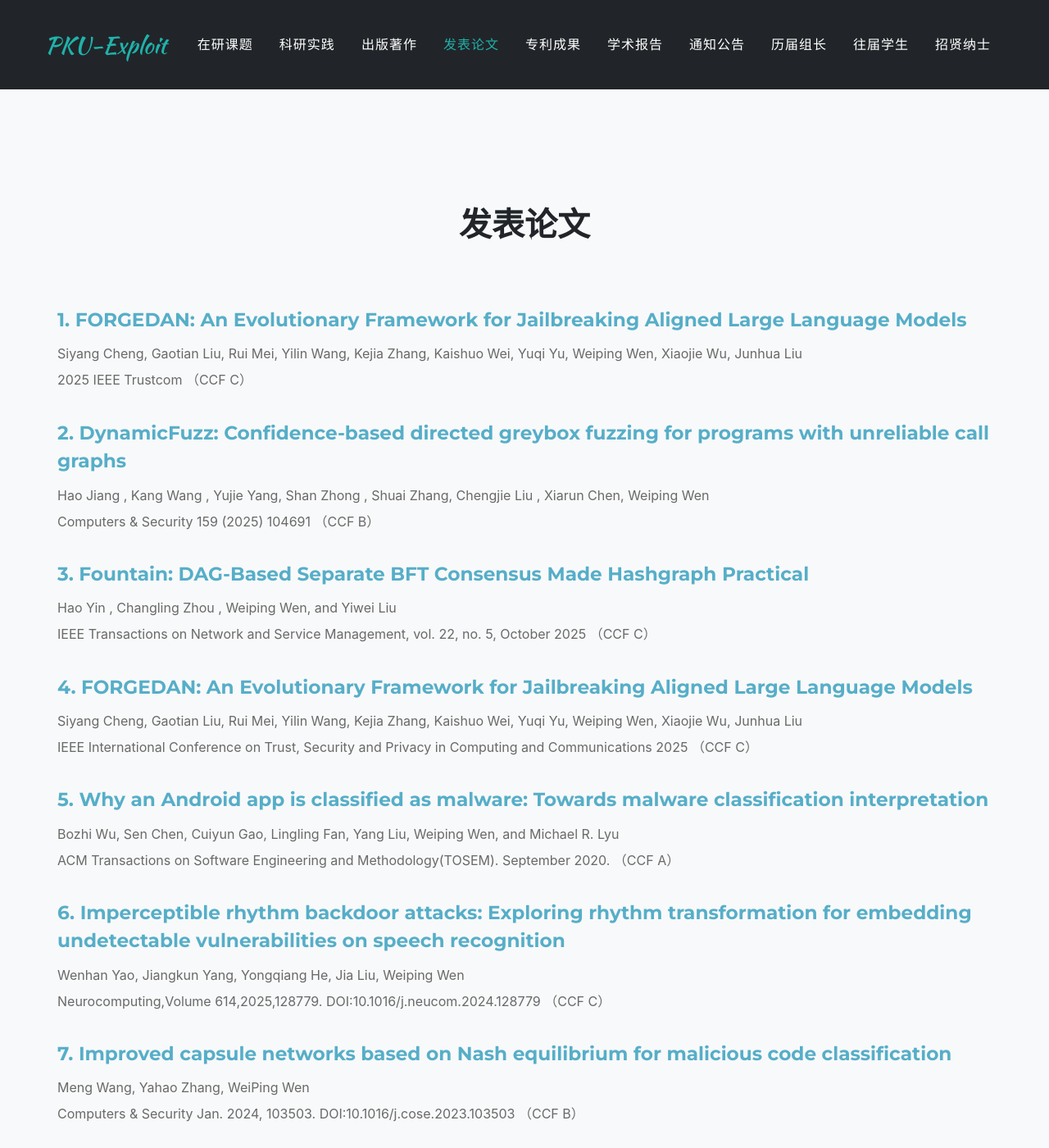
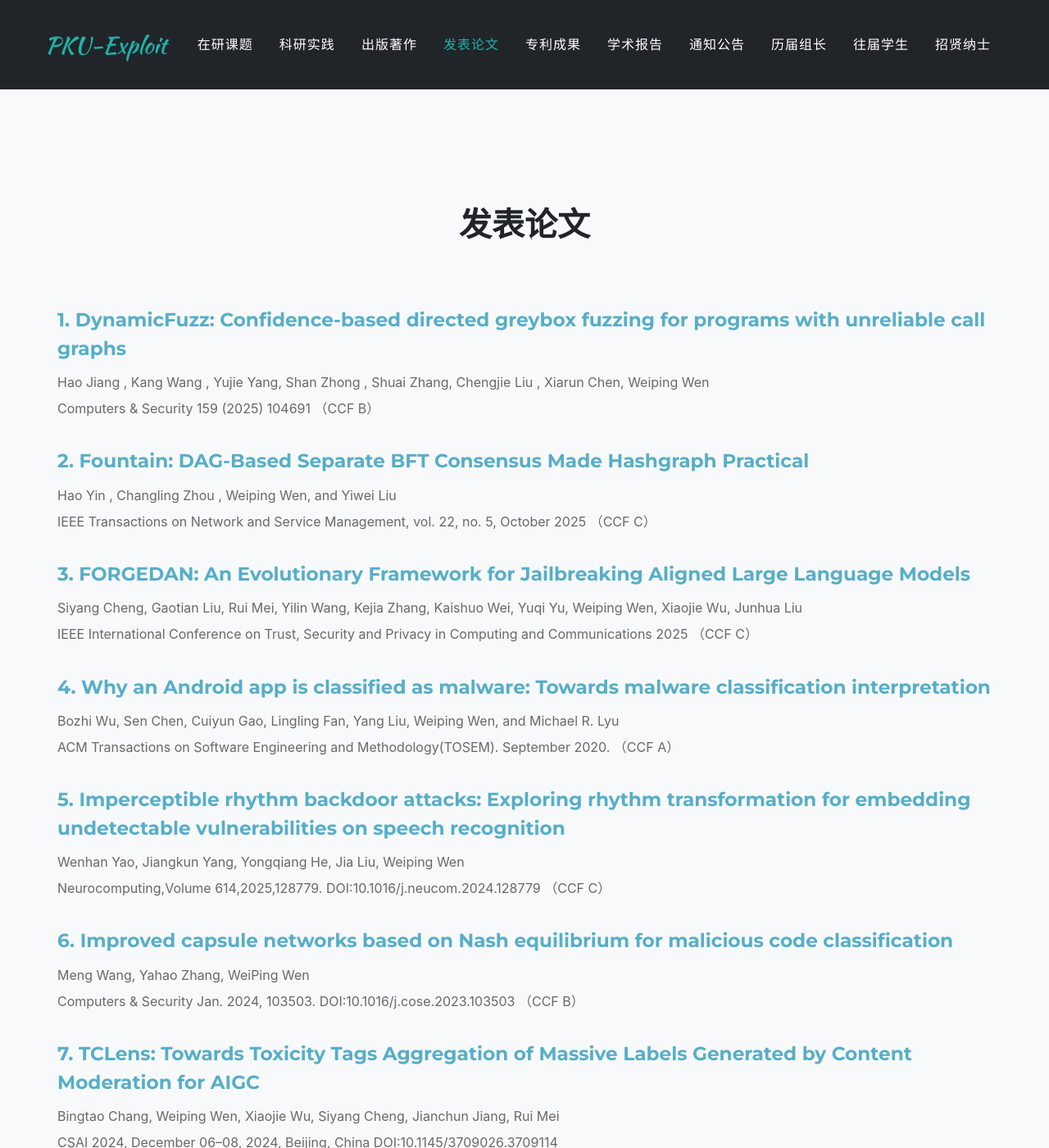
Before and after one commit to xxycfhb/xxycfhb.github.io, a Jekyll site: the page built from pages/paper.html, in a window 1280 px wide and 1400 px high. Shown: the whole window at 82% size. Built offline with Jekyll 4.4.1, drawn with Linux system fonts in a browser that asks for light colours; some web fonts are replaced; some of the changed text lies outside the part shown.

Commit message:
delete test

```diff
--- a/_data/sitetext.yml
+++ b/_data/sitetext.yml
@@ -1119,12 +1119,6 @@ paper:
     title: "发表论文"
     text:
     item:
-      - title: "FORGEDAN: An Evolutionary Framework for Jailbreaking Aligned Large Language Models"
-        name: "Siyang Cheng, Gaotian Liu, Rui Mei, Yilin Wang, Kejia Zhang, Kaishuo Wei, Yuqi Yu, Weiping Wen, Xiaojie Wu, Junhua Liu"
-        source: "2025 IEEE Trustcom （CCF C）"
-        url: "/files/paper109.pdf"
-        download: "FORGEDAN: An Evolutionary Framework for Jailbreaking Aligned Large Language Models.pdf"
-
       - title: "DynamicFuzz: Confidence-based directed greybox fuzzing for programs with unreliable call graphs"
         name: "Hao Jiang , Kang Wang , Yujie Yang, Shan Zhong , Shuai Zhang, Chengjie Liu , Xiarun Chen, Weiping Wen"
         source: "Computers & Security 159 (2025) 104691 （CCF B）"
```
Also changed, not shown: 1 other file.
